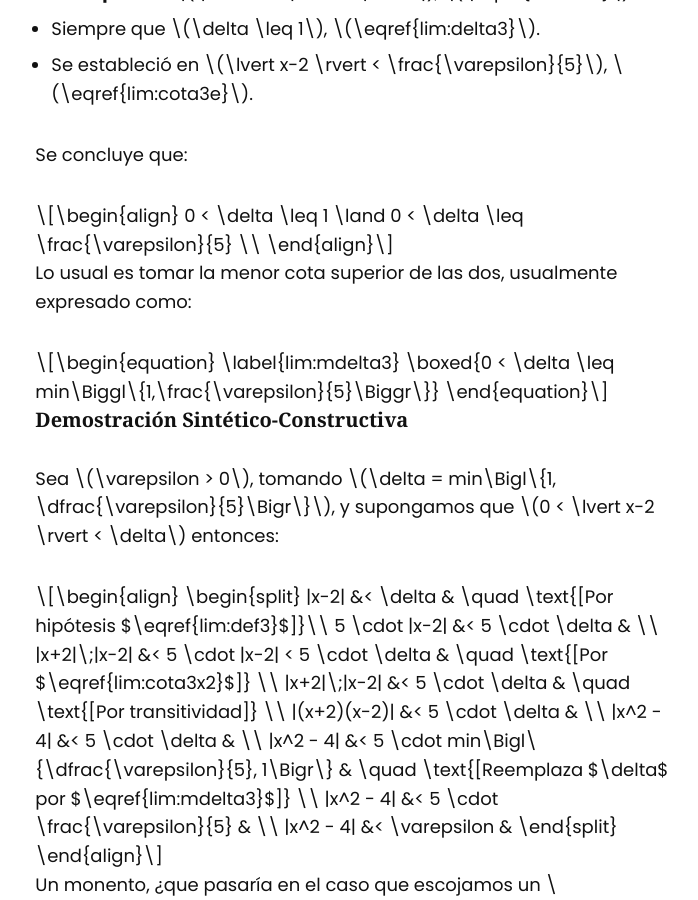
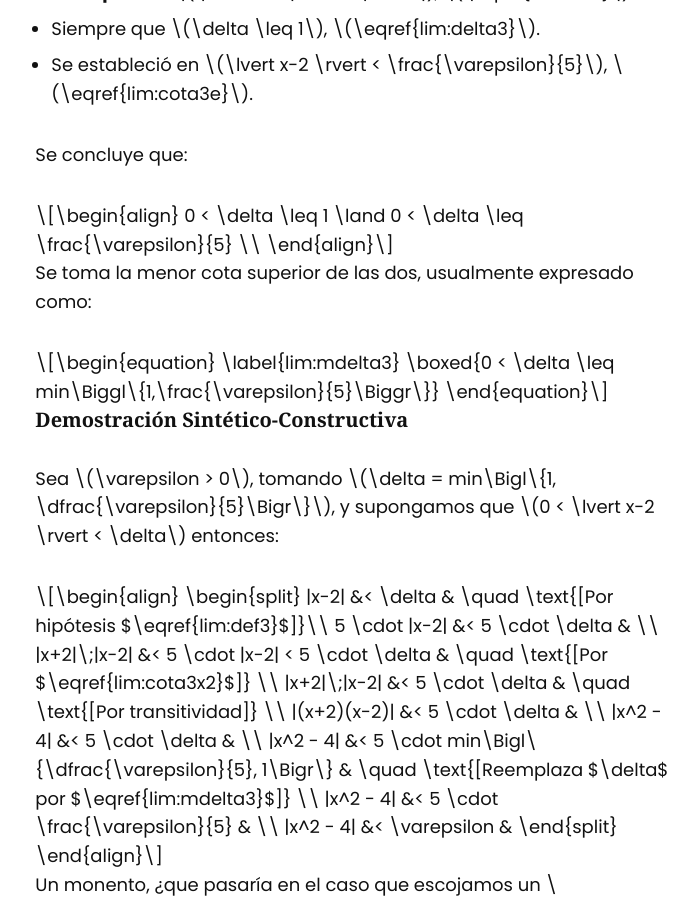
Before and after one commit to asoesem/asoesem.github.io, a Jekyll site: the page built from _posts/2026-01-22-demostraciones-limites.md, in a window 1280 px wide and 900 px high, scrolled down 14997 px. Shown: the whole window, without its empty margins (454-1152 px from the left). Built offline with Jekyll 4.4.1, drawn with Linux system fonts in a browser that asks for light colours; a script that is not in the unit is left out; the table of contents is made by our own code; some of the changed text lies outside the part shown.

Commit message:
Mejora precision del lenguaje sobre eleccion de la menor cota superior

```diff
--- a/_posts/2026-01-22-demostraciones-limites.md
+++ b/_posts/2026-01-22-demostraciones-limites.md
@@ -349,7 +349,7 @@ $$\begin{align}
 0 < \delta \leq 1 \land 0 < \delta \leq \frac{\varepsilon}{5} \\
 \end{align}$$
 
-Lo usual es tomar la menor cota superior de las dos, usualmente expresado como:
+Se toma la menor cota superior de las dos, usualmente expresado como:
 
 $$\begin{equation} \label{lim:mdelta3}
 \boxed{0 < \delta \leq min\Biggl\{1,\frac{\varepsilon}{5}\Biggr\}}
@@ -510,7 +510,7 @@ $$\begin{align}
 0 < \delta \leq 1 \land 0 < \delta \leq \frac{3\varepsilon}{2} \\
 \end{align}$$
 
-Lo usual es tomar la menor cota superior de las dos, usualmente expresado como:
+Se toma la menor cota superior de las dos, usualmente expresado como:
 
 $$\begin{equation} \label{lim:mdelta4}
 \boxed{0 < \delta \leq min\Biggl\{1,\frac{3\varepsilon}{2}\Biggr\}}
@@ -683,7 +683,7 @@ $$\begin{align}
 \left(0 < \delta \leq \frac{1}{2}\right) \land \left(0 < \delta \leq \frac{\varepsilon}{4(\sqrt{6}-\sqrt{2})}\right)
 \end{align}$$
 
-Lo usual es tomar la menor cota superior de las dos, usualmente expresado como:
+Se toma la menor cota superior de las dos, usualmente expresado como:
 
 $$\begin{equation} \label{lim:mdelta5}
 \boxed{0 < \delta \leq min\Biggl\{\frac{1}{2},\frac{\varepsilon}{4(\sqrt{6}-\sqrt{2})}\Biggr\}}
```
